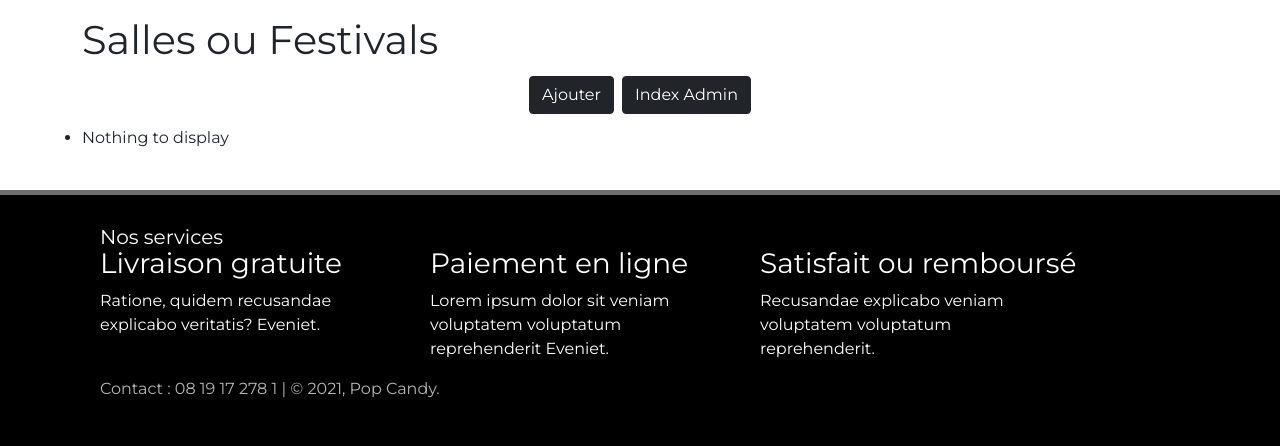
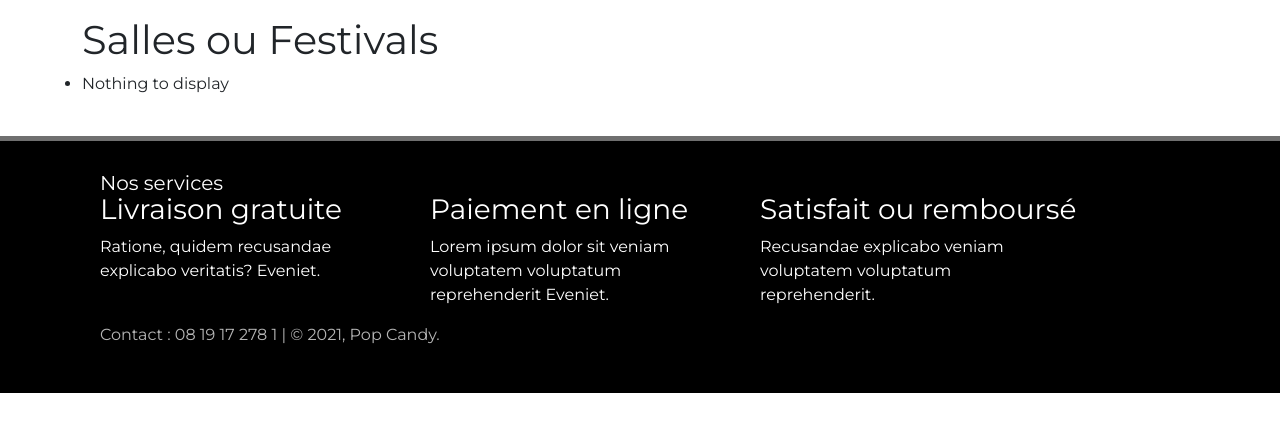
Before and after one commit to galliot-arthur/pope_candy_tickets_plateforme, a PHP site: template src/View/Venue/index.html.twig in a window 1280 px wide. Shown: the part 77-523 px from the top of the page. Run offline with PHP 8.4, Linux system fonts and the light colour scheme; the template is opened without the code that fills it, so the values that code supplies are empty; some libraries are stand-ins or nearby versions.

Commit message:
suppression de certains boutons

```diff
--- a/src/View/Bookings/index.html.twig
+++ b/src/View/Bookings/index.html.twig
@@ -3,10 +3,7 @@
 {% block content %}
     <h1>Afficher la liste des Bookings</h1>
 
-    <div class="d-flex justify-content-center">
-        <a class="btn btn-dark m-1" href="/bookings/add">Add</a>
-        <a class="btn btn-dark m-1" href="/home/admin">Admin Index</a>
-    </div>
+
 
     <ul class="list-group">
         {% for booking in bookings %}
--- a/src/View/Prices/index.html.twig
+++ b/src/View/Prices/index.html.twig
@@ -2,11 +2,6 @@
 
 {% block content %}
     <h1>Afficher les différents prix</h1>
-
-    <div class="d-flex justify-content-center mb-2">
-        <a class="btn btn-dark m-1" href="/prices/add">Add</a>
-        <a class="btn btn-dark m-1" href="/home/admin">Admin Index</a>
-    </div>
 
     <ul class="list-group">
         {% for price in prices %}
--- a/src/View/User/index.html.twig
+++ b/src/View/User/index.html.twig
@@ -1,9 +1,6 @@
 {% extends 'layout.html.twig' %}
 
 {% block content %}
-    <div class="d-flex justify-content-center mb-3">
-        <a class="btn btn-dark m-1" href="/home/admin">Admin Index</a>
-    </div>
 
     <h1>Utilisateurs enregistrés</h1>
     <ul class="list-group">
--- a/src/View/Venue/index.html.twig
+++ b/src/View/Venue/index.html.twig
@@ -2,11 +2,6 @@
 
 {% block content %}
 	<h1>Salles ou Festivals</h1>
-
-    <div class="d-flex justify-content-center mb-2">
-        <a class="btn btn-dark m-1" href="/venue/add">Ajouter</a>
-        <a class="btn btn-dark m-1" href="/home/admin">Index Admin</a>
-    </div>
 
 	<ul class="list-group">
 		{% for venue in venues %}
```
